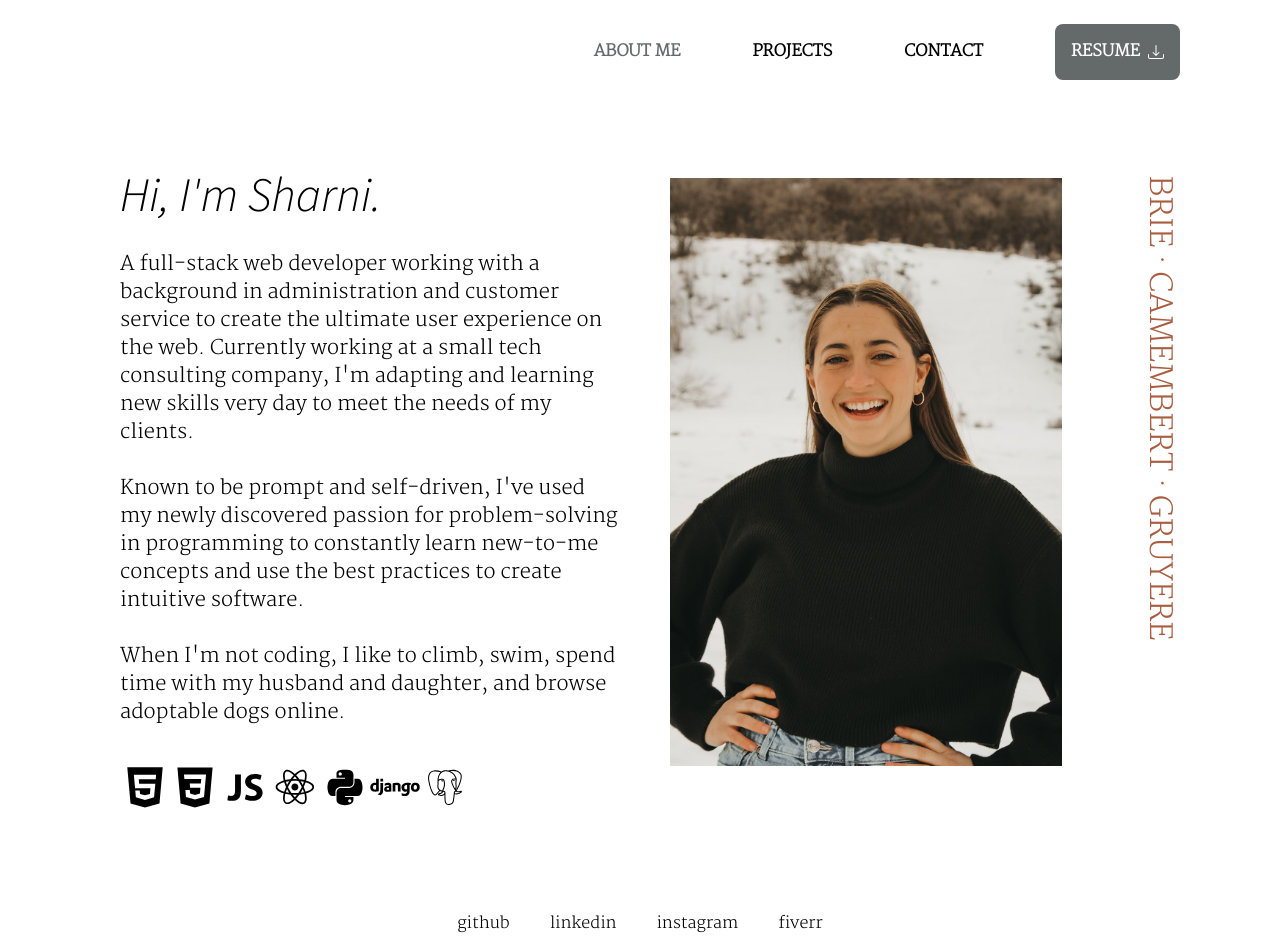
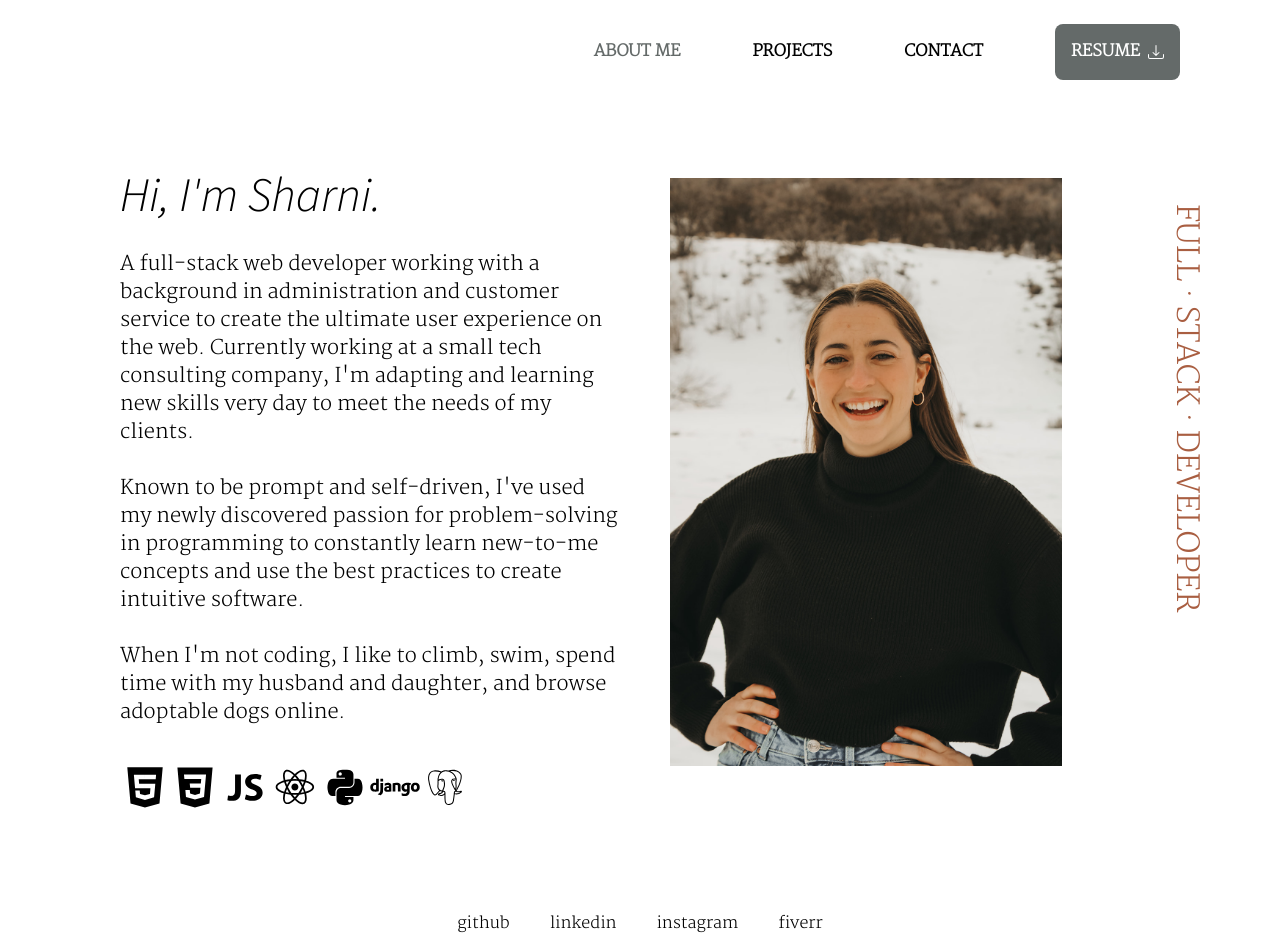
Before and after one commit to sharni595/myPortfolio2.0, a React (Create React App) app: page / in a window 1280 px wide. Built offline with nearby package versions, Linux system fonts and the light colour scheme.

Commit message:
remove cheese test words

```diff
--- a/src/components/About/index.js
+++ b/src/components/About/index.js
@@ -45,7 +45,7 @@ function About() {
                 <img src={profileImage} className="my-2" alt="cover" />
             </div>
             <div className='extra text-3xl'>
-                <span>BRIE &middot; CAMEMBERT &middot; GRUYERE</span>
+                <span>FULL &middot; STACK &middot; DEVELOPER</span>
             </div>
         </section>
     )
```
